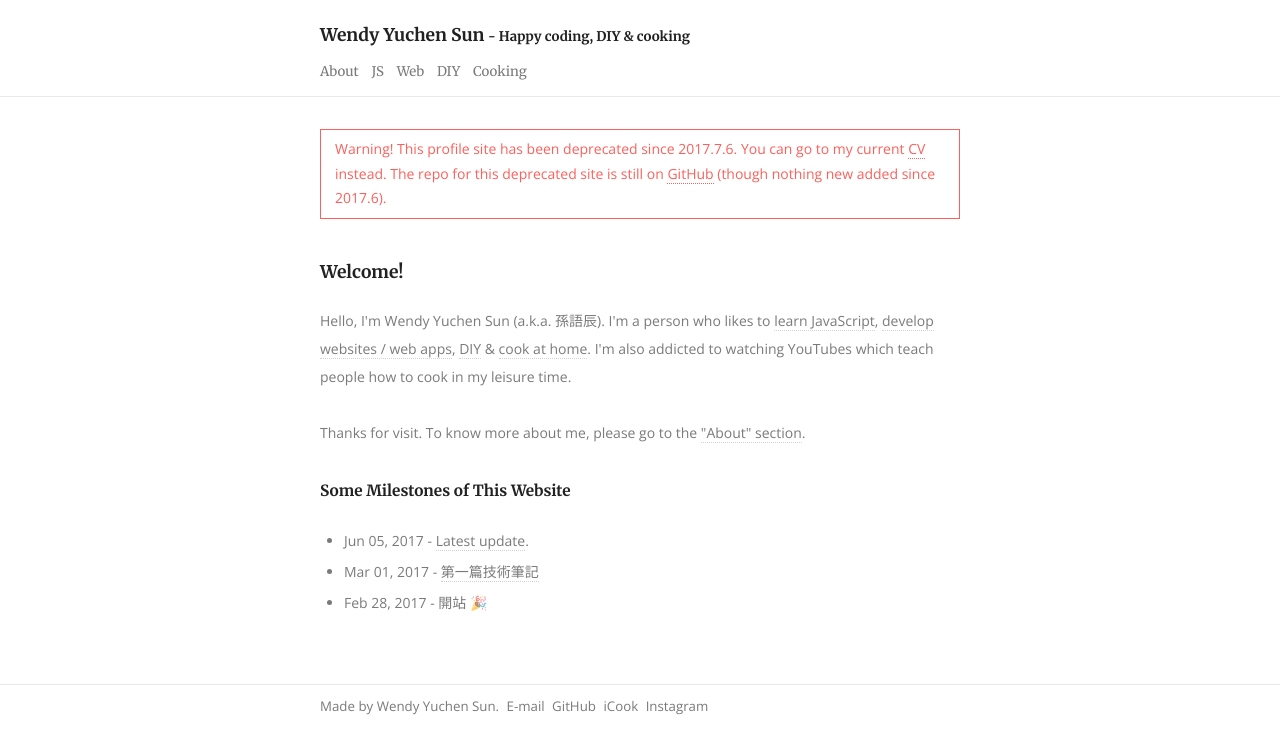
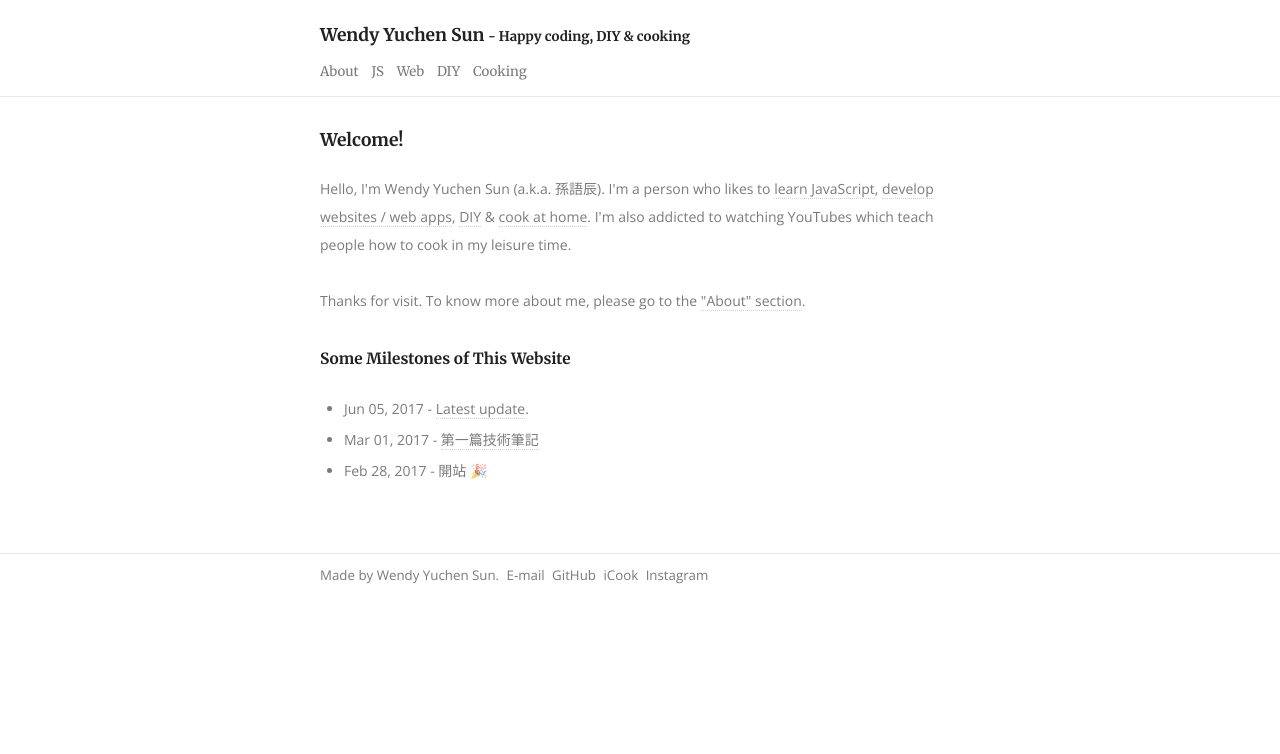
Before and after one commit to wendyyuchensun/wendyyuchensun.github.io, a Jekyll site: the page built from index.html, in a window 1280 px wide. Shown: the top 754 px of the page. Built offline with Jekyll 4.4.1, drawn with Linux system fonts in a browser that asks for light colours.

Commit message:
Rm warning. I start blogging again.

```diff
--- a/_layouts/default.html
+++ b/_layouts/default.html
@@ -12,11 +12,6 @@
     </header>
     <main>
       <div class="container">
-        <div id="warning">
-          Warning! This profile site has been deprecated since 2017.7.6.
-          You can go to my current <a href="https://linkedin.com/in/wendyyuchensun">CV</a> instead.
-          The repo for this deprecated site is still on <a href="https://github.com/wendyyuchensun/wendyyuchensun.github.io">GitHub</a> (though nothing new added since 2017.6).
-        </div>
         <h2>{{ page.title }}</h2>
         {{ content }}
       </div>
--- a/css/style.sass
+++ b/css/style.sass
@@ -135,19 +135,6 @@ footer
   padding: 0.75rem 0
   border-top: $border
 
-#warning
-  margin-bottom: 3em
-  line-height: 1.75em
-  color: #fa615c
-  border: 1px solid #fa615c
-  padding: 0.5em 1em
-  a
-    border-bottom: 1px dotted #fa615c
-    &:hover
-      color: white
-      background-color: red
-      border: none
-
 // syntax highlight
 @import syntax-hl
 
```
